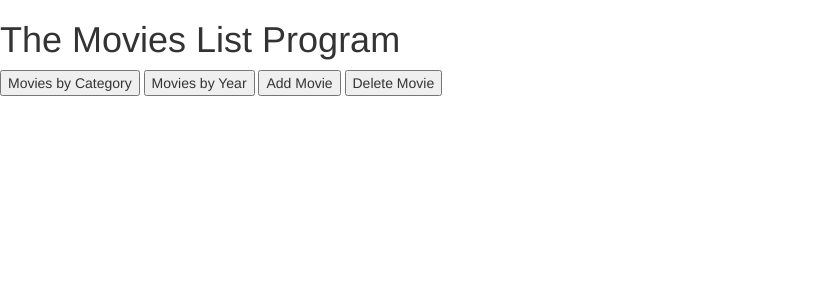
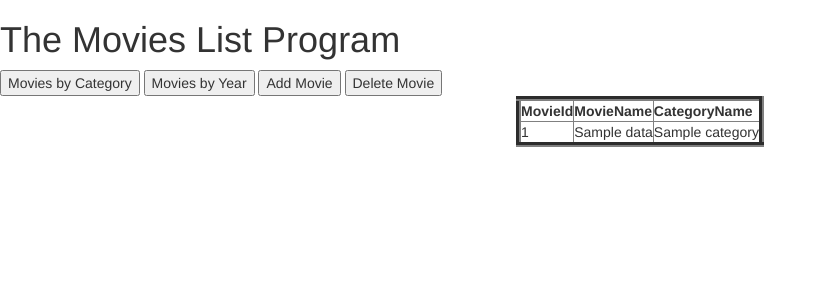
Before and after one commit to djaramil/movies-flask, a Flask app: template templates/movies_by_category.html in a window 1280 px wide. Shown: the top 300 px of the page, without its empty margins (0-827 px from the left). Run offline with Flask 2, Linux system fonts and the light colour scheme; the template is opened without the code that fills it: most values are stand-ins (such as "Sample title", 1, 10 or a date in 2020); some libraries are stand-ins or nearby versions.

Commit message:
Changes to Show movies

```diff
--- a/app.py
+++ b/app.py
@@ -1,28 +1,8 @@
-from flask import Flask, render_template, flash
+from flask import Flask, render_template
 from flask_bootstrap import Bootstrap
-from flask_appconfig import AppConfig
-from flask_wtf import Form, RecaptchaField
-from flask_wtf.file import FileField
-from wtforms import TextField, HiddenField, ValidationError, RadioField,\
-    BooleanField, SubmitField, IntegerField, FormField, validators
-from wtforms.validators import Required
 from movies import *
 from db import *
 
-class ExampleForm(Form):
-    field1 = TextField('First Field', description='This is field one.')
-    field2 = TextField('Second Field', description='This is field two.',
-                       validators=[Required()])
-    hidden_field = HiddenField('You cannot see this', description='Nope')
-    # recaptcha = RecaptchaField('A sample recaptcha field')
-    radio_field = RadioField('This is a radio field', choices=[
-        ('head_radio', 'Head radio'),
-        ('radio_76fm', "Radio '76 FM"),
-        ('lips_106', 'Lips 106'),
-        ('wctr', 'WCTR'),
-    ])
-    checkbox_field = BooleanField('This is a checkbox',
-                                  description='Checkboxes can be tricky.')
 
 def create_app():
   app = Flask(__name__)
@@ -38,7 +18,9 @@ def create_app():
 
   @app.route('/category')
   def moviesByCategory():
-    return render_template('movies_by_category.html')
+      connect()
+      allCategories = db.get_movies_by_all_categories()
+      return render_template('movies_by_category.html',content=allCategories)
 
   @app.route('/year')
   def moviesByYear():
--- a/requirements.txt
+++ b/requirements.txt
@@ -3,3 +3,4 @@ flask-bootstrap
 flask-nav
 flask-debug
 flask-wtf
+flask_table
--- a/templates/movies_by_category.html
+++ b/templates/movies_by_category.html
@@ -7,8 +7,23 @@
 {% block content %}
 {{util.flashed_messages(dismissible=True)}}
 {{header}}
+
+<table align="center" border="5" cellpadding="5" cellspacing="5">
+    <tr>
+        <th>MovieId</th>
+        <th>MovieName</th>
+        <th>CategoryName</th>
+    </tr>
+    {%- for data in content %}
+        <tr>
+            <td>{{data.id}}</td>
+            <td>{{data.name}}</td>
+            <td>{{data.category.name}}</td>
+        </tr>
+    {%- endfor %}
+</table>
+
 {% endblock %}
-
 {% block head %}
 {{super()}}
 {{fixes.ie8()}}
```
